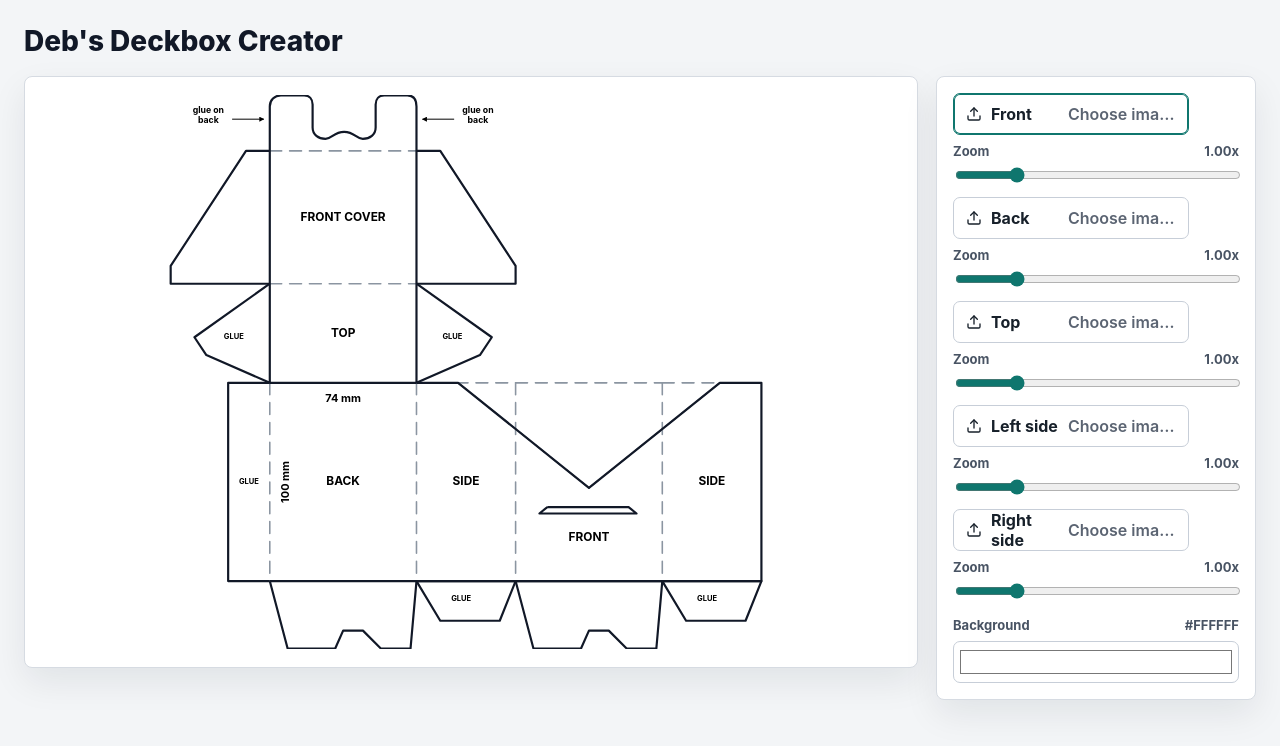
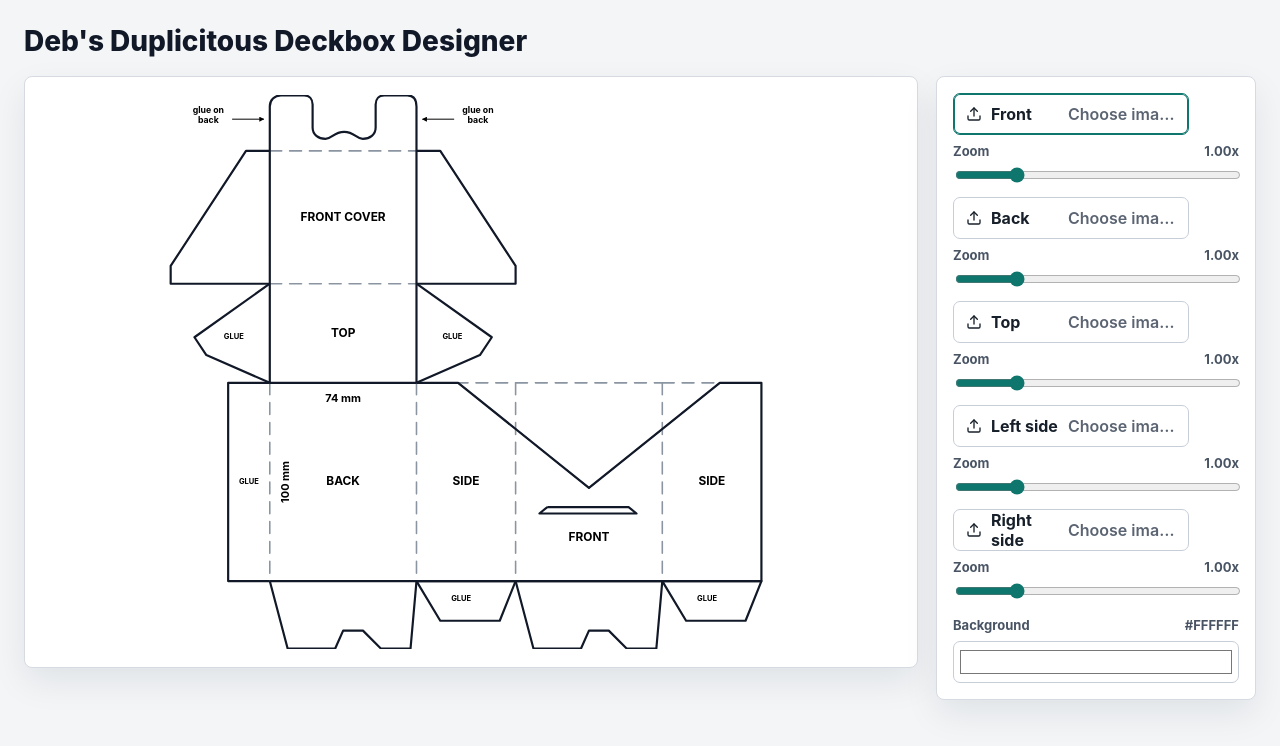
Before and after one commit to debkbanerji/deckbox-creator, a React (Vite) app: page / in a window 1280 px wide. Shown: the top 746 px of the page. Built offline with nearby package versions, Linux system fonts and the light colour scheme.

Commit message:
Add randomized deckbox designer title

```diff
--- a/index.html
+++ b/index.html
@@ -3,7 +3,7 @@
   <head>
     <meta charset="UTF-8" />
     <meta name="viewport" content="width=device-width, initial-scale=1.0" />
-    <title>Deb's Deckbox Creator</title>
+    <title>Deb's Deckbox Designer</title>
   </head>
   <body>
     <div id="root"></div>
--- a/src/App.tsx
+++ b/src/App.tsx
@@ -1,4 +1,4 @@
-import { useState } from "react";
+import { useEffect, useMemo, useState } from "react";
 import type { ArtworkBySlot, ArtworkPlacement, ArtworkSlotId, ImageInfo } from "./types/artwork";
 import { BoxPreview } from "./components/BoxPreview";
 import { Controls } from "./components/Controls";
@@ -9,6 +9,23 @@ const initialPlacement: ArtworkPlacement = {
   panXmm: 0,
   panYmm: 0,
 };
+
+const TITLE_ADJECTIVES = [
+  "Dubious",
+  "Dazzling",
+  "Dope",
+  "Decent",
+  "Deluxe",
+  "Distinguished",
+  "Divine",
+  "Dynamic",
+  "Dastardly",
+  "Diabolical",
+  "Demure",
+  "Duplicitous",
+  "Dilapidated",
+  "Distinctive",
+];
 
 function createInitialArtwork(): ArtworkBySlot {
   return {
@@ -24,6 +41,15 @@ export default function App() {
   const [artwork, setArtwork] = useState<ArtworkBySlot>(createInitialArtwork);
   const [activeSlot, setActiveSlot] = useState<ArtworkSlotId>("front");
   const [backgroundColor, setBackgroundColor] = useState("#ffffff");
+  const titleAdjective = useMemo(
+    () => TITLE_ADJECTIVES[Math.floor(Math.random() * TITLE_ADJECTIVES.length)],
+    [],
+  );
+  const appTitle = `Deb's ${titleAdjective} Deckbox Designer`;
+
+  useEffect(() => {
+    document.title = appTitle;
+  }, [appTitle]);
 
   async function handleImageChange(slot: ArtworkSlotId, file: File) {
     const url = URL.createObjectURL(file);
@@ -70,7 +96,7 @@ export default function App() {
     <main className="app-shell">
       <header className="app-header">
         <div>
-          <h1>Deb&apos;s Deckbox Creator</h1>
+          <h1>{appTitle}</h1>
         </div>
       </header>
 
```
